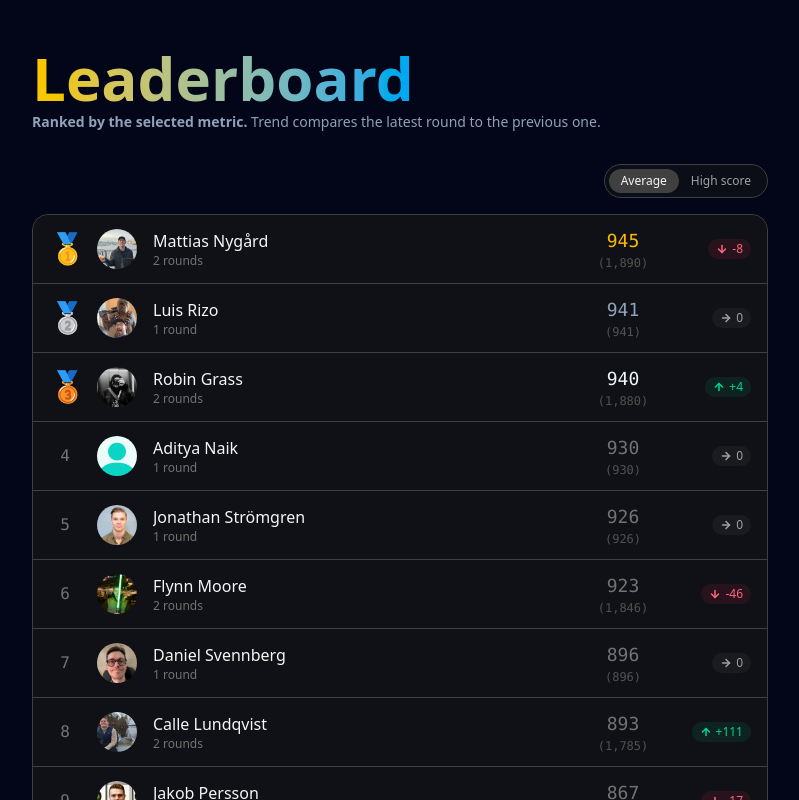
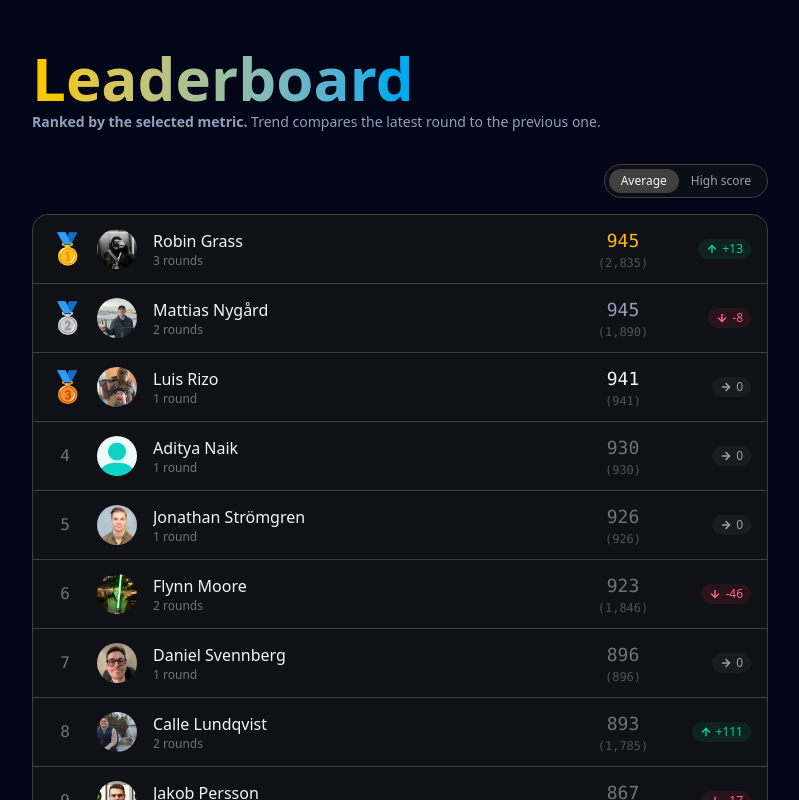
Before and after one commit to hejrobin/maptap-leaderboard, a React (Vite) app: page / in a window 1280 px wide. Shown: the top 800 px of the page, without its empty margins (240-1039 px from the left). Built offline with nearby package versions, Linux system fonts and the light colour scheme.

Commit message:
chore: update scores

```diff
--- a/src/data.ts
+++ b/src/data.ts
@@ -26,6 +26,7 @@ export const leaderboard: Player[] = [
     scores: [
       { date: "2026-06-16", score: 938 },
       { date: "2026-06-17", score: 942 },
+      { date: "2026-06-18", score: 955 },
     ],
   },
   {
```
